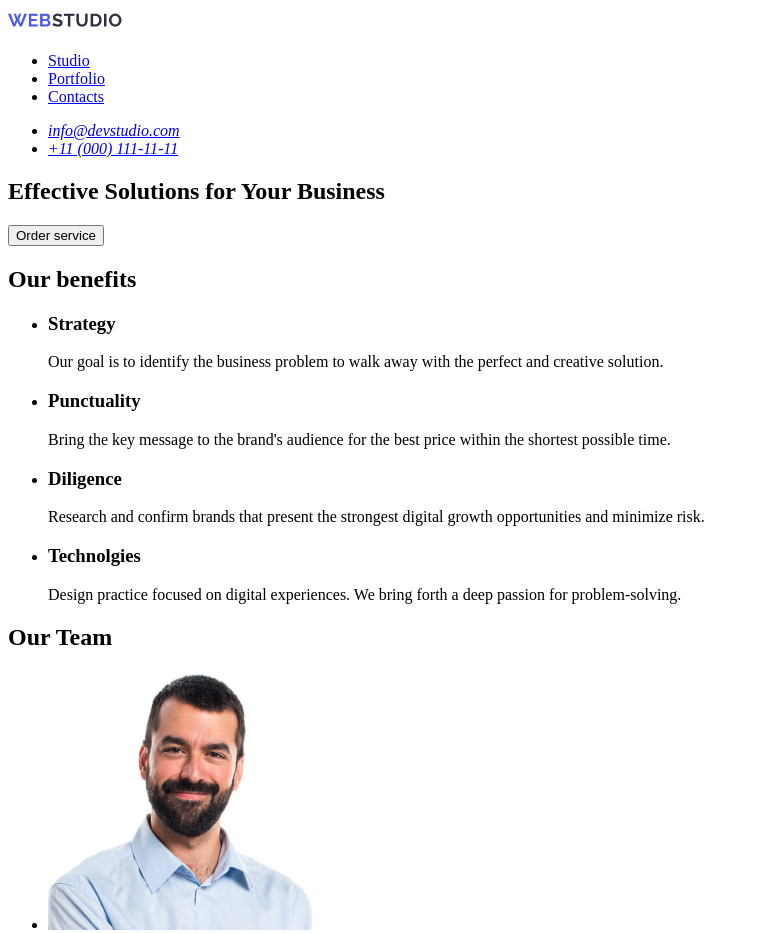
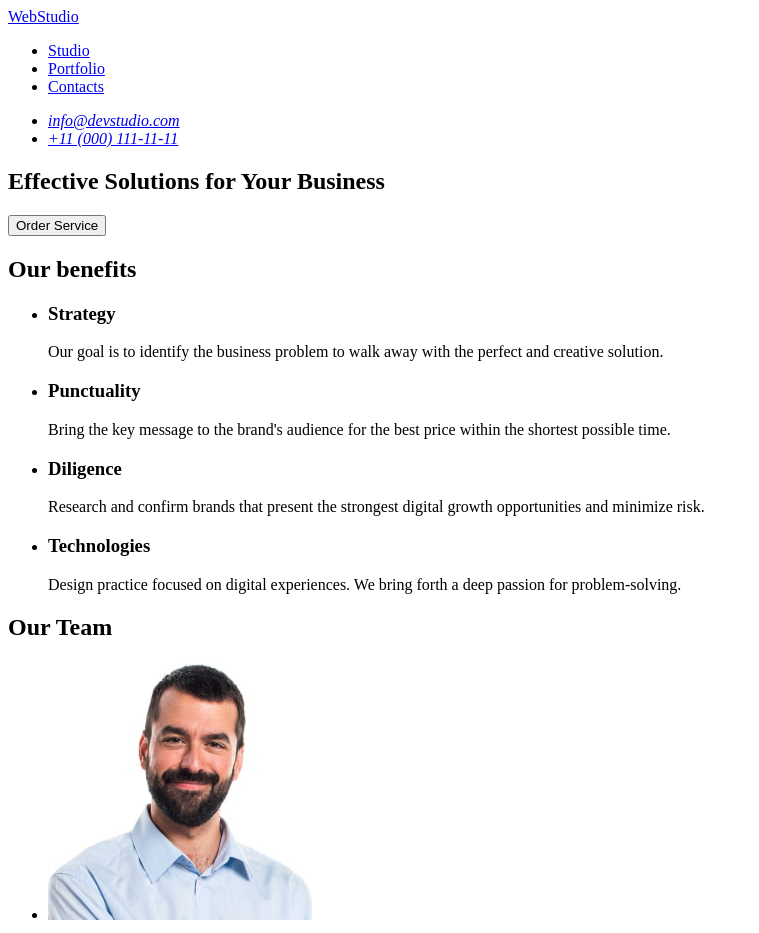
Before and after one commit to RomanyshynVadym/goit-markup-hw-01, a plain HTML site: page index.html in a window 1280 px wide. Shown: the top 933 px of the page, without its empty margins (0-759 px from the left). Drawn offline with Linux system fonts and the light colour scheme.

Commit message:
add index file

```diff
--- a/index.html
+++ b/index.html
@@ -15,7 +15,7 @@
 	<header class="header-main">
 		<nav>
 <a href="./index.html">
-	<img src="./images/logo/logo.png" alt="logo" width="115" height="24">
+	WebStudio
 </a>
 <ul>
 	<li>
@@ -43,7 +43,7 @@
 		<!-- ========== HERO ========== -->
 		<section>
 			<h1 class="main-title">Effective Solutions for Your Business</h1>
-		<button type="button">Order service</button>
+		<button type="button">Order Service</button>
 </section>
 		<!-- ========== BENEFITS ========== -->
 		<section id="benefits">
@@ -63,7 +63,7 @@
 			<p>Research and confirm brands that present the strongest digital growth opportunities and minimize risk.</p>
 	</li>
 	<li>
-		<h3>Technolgies</h3>
+		<h3>Technologies</h3>
 			<p>Design practice focused on digital experiences. We bring forth a deep passion for problem-solving.</p>
 	</li>
 </ul>
@@ -112,7 +112,9 @@
 </section>
 	</main>
 	<footer>
-		<img src="./images/logo/logo.png" alt="logo">
+		<a href="./index.html">
+			WebStudio
+		</a>
 		<p>Increase the flow of customers and sales for your business with digital marketing & growth solutions.</p>
 	</footer>
 </body>
```
